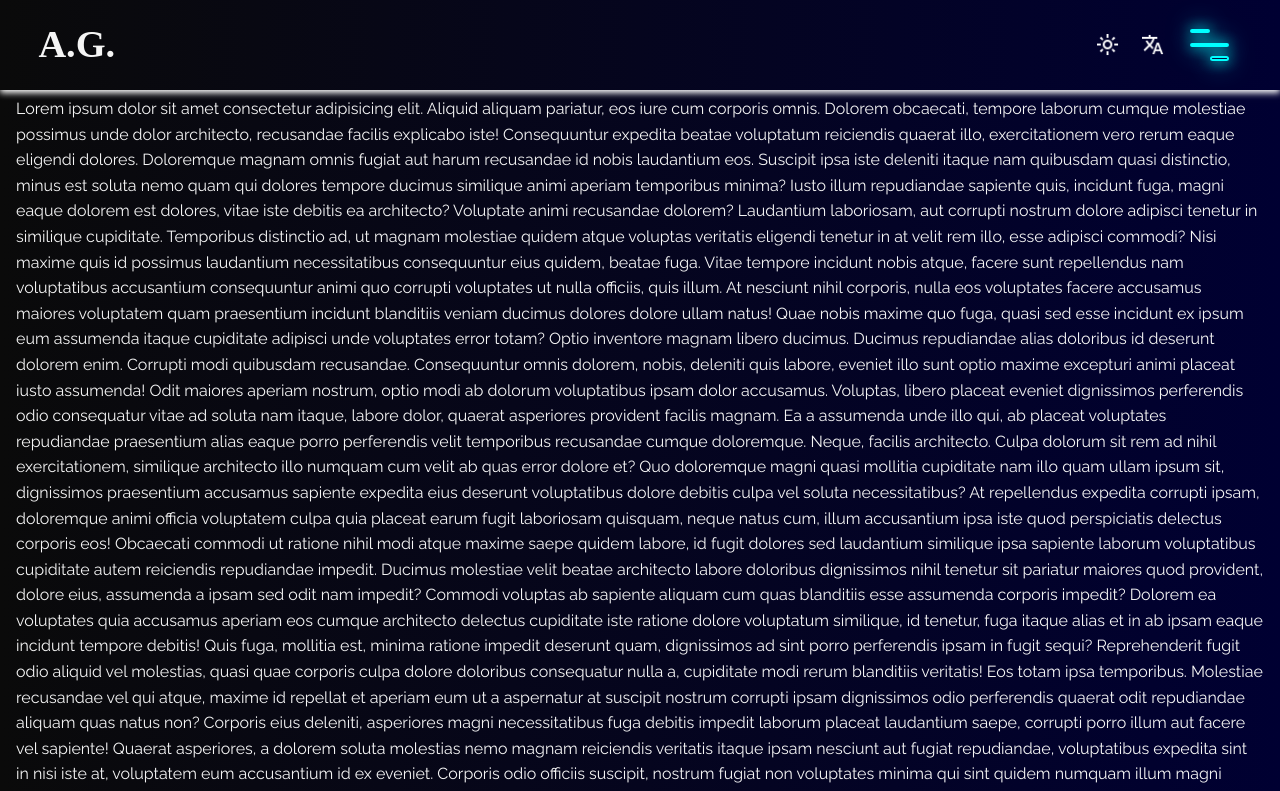
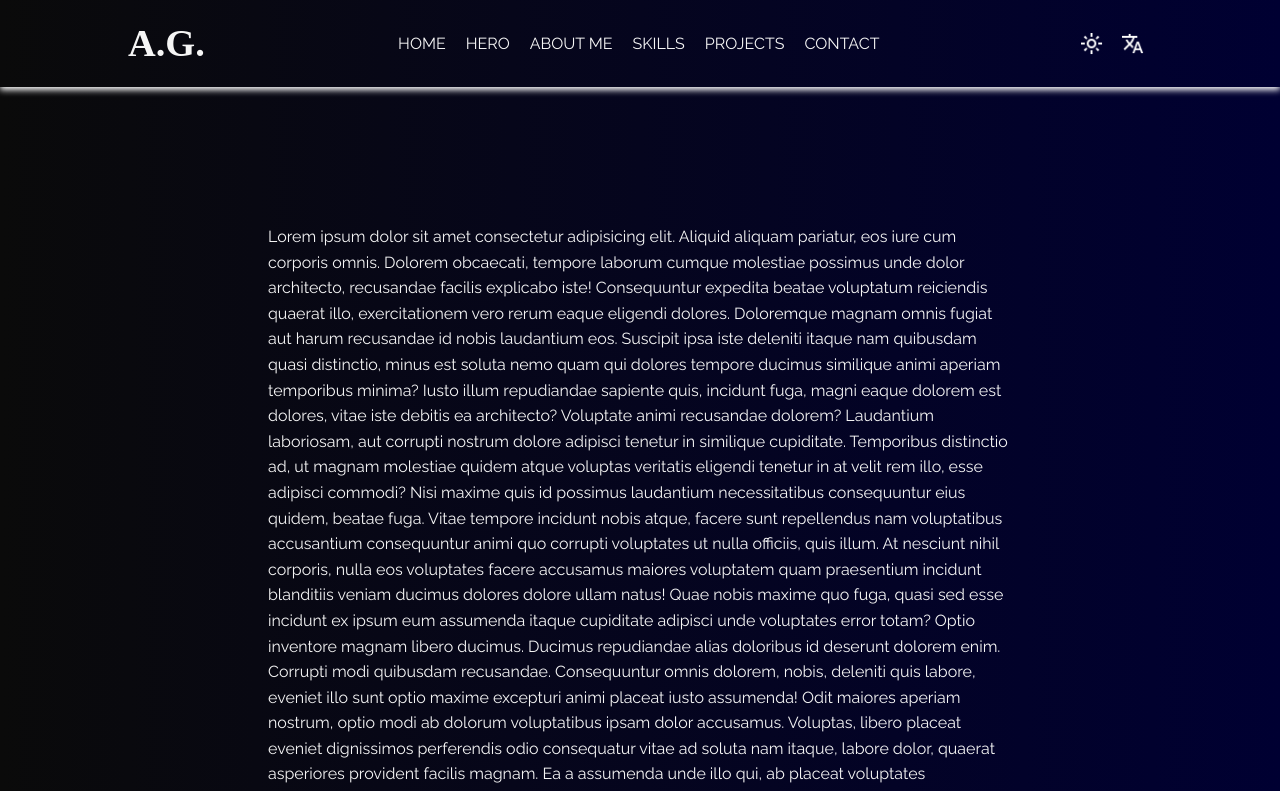
Before and after one commit to Arman75462/Portfolio-website, a React (Vite) app: page / in a window 1280 px wide. Shown: the top 791 px of the page. Built offline with nearby package versions, Linux system fonts and the light colour scheme; a web font is replaced by a local one.

Commit message:
Added useEffect inside HeaderSection and conditional rendering for navigation
If screen is larger than 1000px, remove hamburger menu and display the navigation links directly on screen. Else, make the navigation links appear only after clicking hamburger menu.

```diff
--- a/src/App.css
+++ b/src/App.css
@@ -0,0 +1,3 @@
+.App {
+  font-size: clamp(1.5rem, 2vw, 50rem);
+}
--- a/src/components/sections/HeaderSection.jsx
+++ b/src/components/sections/HeaderSection.jsx
@@ -1,4 +1,4 @@
-import { useState } from "react";
+import { useState, useEffect } from "react";
 import "/src/styles/sections-styles/HeaderSection.css";
 import ThemeToggleButton from "/src/components/elements/ThemeToggleButton.jsx";
 import HamburgerMenu from "/src/components/elements/HamburgerMenu.jsx";
@@ -8,6 +8,18 @@ import NavigationSection from "/src/components/sections/NavigationSection.jsx";
 function HeaderSection({ language, setLanguage }) {
   const [menuOpen, setIsMenuOpen] = useState(false);
   const [isDarkMode, setIsDarkMode] = useState(true);
+  const [isScreenLarge, setIsScreenLarge] = useState(window.innerWidth > 1000);
+
+  useEffect(() => {
+    function handleResize() {
+      setIsScreenLarge(window.innerWidth > 1000);
+    }
+
+    window.addEventListener("resize", handleResize);
+    return () => {
+      window.removeEventListener("resize", handleResize);
+    };
+  }, []);
 
   function handleHamburgerMenuClick() {
     setIsMenuOpen((prevMenuOpen) => !prevMenuOpen);
@@ -17,6 +29,20 @@ function HeaderSection({ language, setLanguage }) {
     <>
       <header className="HeaderSection">
         <p className="HeaderSection__initials">A.G.</p>
+
+        {isScreenLarge ? (
+          <NavigationSection
+            language={language}
+            className="NavigationSection__list-big"
+          />
+        ) : (
+          menuOpen && (
+            <NavigationSection
+              language={language}
+              className="NavigationSection__list-small"
+            />
+          )
+        )}
 
         <div className="HeaderSection__controls">
           <ThemeToggleButton
@@ -29,13 +55,14 @@ function HeaderSection({ language, setLanguage }) {
             isDarkMode={isDarkMode}
             language={language}
           />
-          <HamburgerMenu
-            menuOpen={menuOpen}
-            handleHamburgerMenuClick={handleHamburgerMenuClick}
-          />
+          {!isScreenLarge ? (
+            <HamburgerMenu
+              menuOpen={menuOpen}
+              handleHamburgerMenuClick={handleHamburgerMenuClick}
+            />
+          ) : null}
         </div>
       </header>
-      {menuOpen ? <NavigationSection language={language} /> : null}
     </>
   );
 }
--- a/src/components/sections/NavigationSection.jsx
+++ b/src/components/sections/NavigationSection.jsx
@@ -1,10 +1,10 @@
 import "/src/styles/sections-styles/NavigationSection.css";
 import data from "/src/assets/data.js";
 
-function NavigationSection({ language }) {
+function NavigationSection({ language, className }) {
   return (
     <nav className="NavigationSection">
-      <ul className="NavigationSection__list">
+      <ul className={className}>
         {data[language].HeaderSection.NavigationSection.map((listPoint) => (
           <li className="NavigationSection__item" key={listPoint.id}>
             <a href={listPoint.link} className="NavigationSection__link">
--- a/src/index.css
+++ b/src/index.css
@@ -151,6 +151,9 @@ body.dark-mode {
   --light-mode-selection-color: #89cfff;
   --light-mode-box-shadow-color: black;
   --light-mode-LanguageSwitcher__options-container-background-color: lightgray;
+
+  /* Padding left and right for sections */
+  --padding-sections-left-right: 10vw;
 }
 
 ::selection {
--- a/src/styles/sections-styles/HeaderSection.css
+++ b/src/styles/sections-styles/HeaderSection.css
@@ -7,24 +7,23 @@
   justify-content: space-between;
   align-items: center;
 
-  font-size: clamp(1.25rem, 2vw, 50rem);
-  padding: 0.5em 1.5em;
+  padding: 0.5em var(--padding-sections-left-right);
 
   /* Box shadow for the bottom */
-  box-shadow: 0 0.2vw 0.5vw var(--box-shadow-color);
+  box-shadow: 0 0.1em 0.25em var(--box-shadow-color);
   background: var(--body-background-color);
 }
 
 .HeaderSection__initials {
+  font-size: clamp(2rem, 3vw, 30rem);
+
   font-family: Petit Formal Script, cursive;
   font-weight: 700;
-  font-size: clamp(2rem, 3vw, 30rem);
 }
 
 .HeaderSection__controls {
   display: flex;
   justify-content: center;
   align-items: center;
-
-  gap: 0.25em;
+  gap: 0.1em;
 }
--- a/src/styles/sections-styles/HeroSection.css
+++ b/src/styles/sections-styles/HeroSection.css
@@ -1,4 +1,6 @@
 .HeroSection {
-  margin-top: 4em;
-  padding: 2em 1em;
+  max-width: 1000px;
+  margin: 10em auto;
+  padding: 4em var(--padding-sections-left-right);
+  font-size: clamp(1rem, 1.2vw, 50rem);
 }
--- a/src/styles/sections-styles/NavigationSection.css
+++ b/src/styles/sections-styles/NavigationSection.css
@@ -1,4 +1,14 @@
-.NavigationSection__list {
+.NavigationSection__list-big {
+  display: flex;
+  justify-content: space-evenly;
+  align-items: center;
+
+  gap: 1.25em;
+
+  font-size: clamp(1rem, 1vw, 50rem);
+}
+
+.NavigationSection__list-small {
   position: fixed;
   left: 0;
   top: 0;
@@ -8,10 +18,10 @@
   flex-direction: column;
   justify-content: space-evenly;
   align-items: center;
-  font-size: clamp(1rem, 2vw, 50rem);
+  font-size: clamp(1.1rem, 2vw, 50rem);
 
   /* Box shadow for the right */
-  box-shadow: 0px 0px 1vw var(--box-shadow-color);
+  box-shadow: 0px 0px 0.5em var(--box-shadow-color);
   background: var(--body-background-color);
   animation: flipBounce 1s forwards;
 }
```
